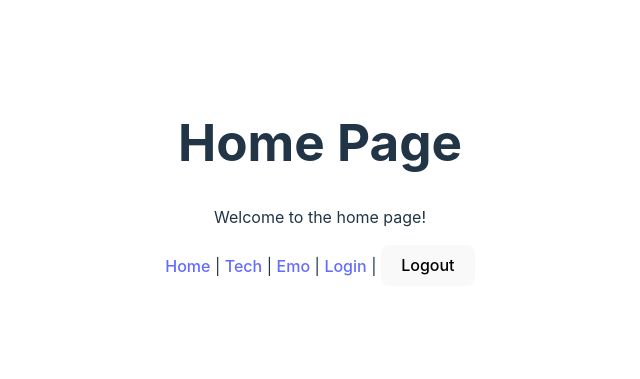
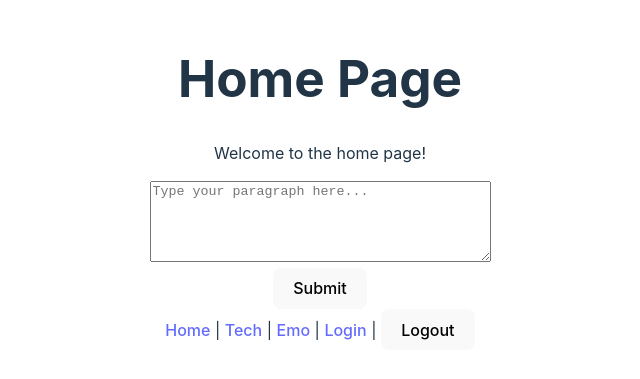
Before and after one commit to vch2128/mchackthon_2024, a React (Vite) app in the folder frontend/: page / in a window 1280 px wide. Shown: the part 217-596 px from the top of the page, without its empty margins (320-960 px from the left). Built offline with nearby package versions, Linux system fonts and the light colour scheme; sample sign-in values are in the browser's storage.

Commit message:
add chatgpt

```diff
--- a/frontend/src/pages/Home/Home.tsx
+++ b/frontend/src/pages/Home/Home.tsx
@@ -1,8 +1,56 @@
+import { useState } from 'react';
+
 function Home() {
+  const [paragraph, setParagraph] = useState('');
+  const [loading, setLoading] = useState(false);
+  const [error, setError] = useState<string | null>(null); // Explicitly type error as string or null
+
+  const handleSubmit = async () => {
+    setLoading(true); // Show loading state
+    setError(null);   // Reset error state
+    try {
+      const response = await fetch('/api/submit-paragraph', {
+        method: 'POST',
+        headers: {
+          'Content-Type': 'application/json', // Set the content type to JSON
+        },
+        body: JSON.stringify({
+          paragraph, // Send the paragraph in the body of the request
+        }),
+      });
+
+      if (!response.ok) {
+        throw new Error('Network response was not ok');
+      }
+
+      const data = await response.json();
+      alert(`Paragraph submitted successfully: ${data.message}`);
+    } catch (error) {
+      setError('Failed to submit the paragraph');
+      console.error('Error submitting paragraph:', error);
+    } finally {
+      setLoading(false);
+    }
+  };
+
   return (
     <div>
       <h1>Home Page</h1>
       <p>Welcome to the home page!</p>
+
+      <textarea
+        placeholder="Type your paragraph here..."
+        value={paragraph}
+        onChange={(e: React.ChangeEvent<HTMLTextAreaElement>) => setParagraph(e.target.value)} // Proper typing for the event
+        rows={5}
+        cols={40}
+      ></textarea>
+      <br />
+      <button onClick={handleSubmit} disabled={loading}>
+        {loading ? 'Submitting...' : 'Submit'}
+      </button>
+
+      {error && <p style={{ color: 'red' }}>{error}</p>}
     </div>
   );
 }
```
